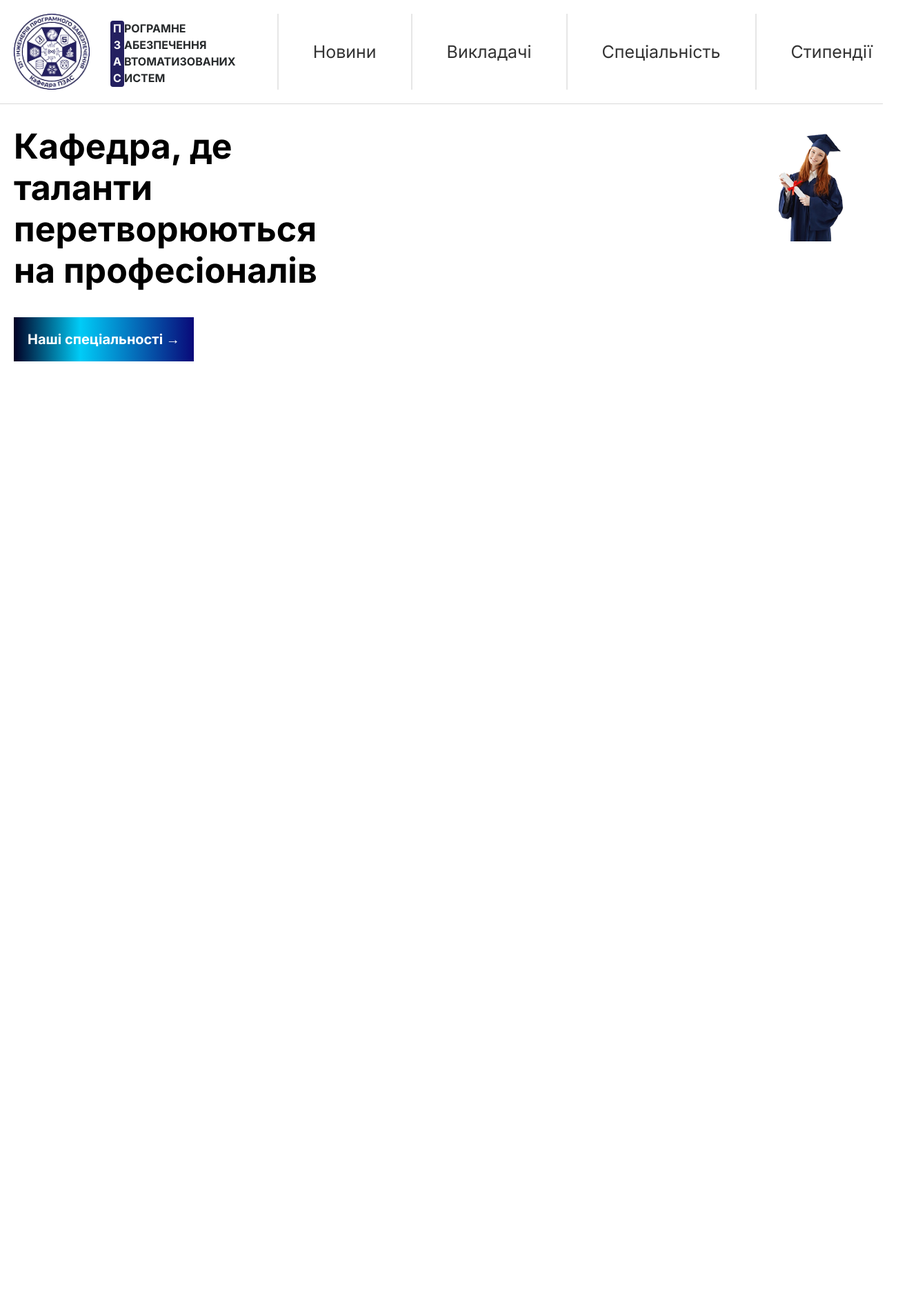
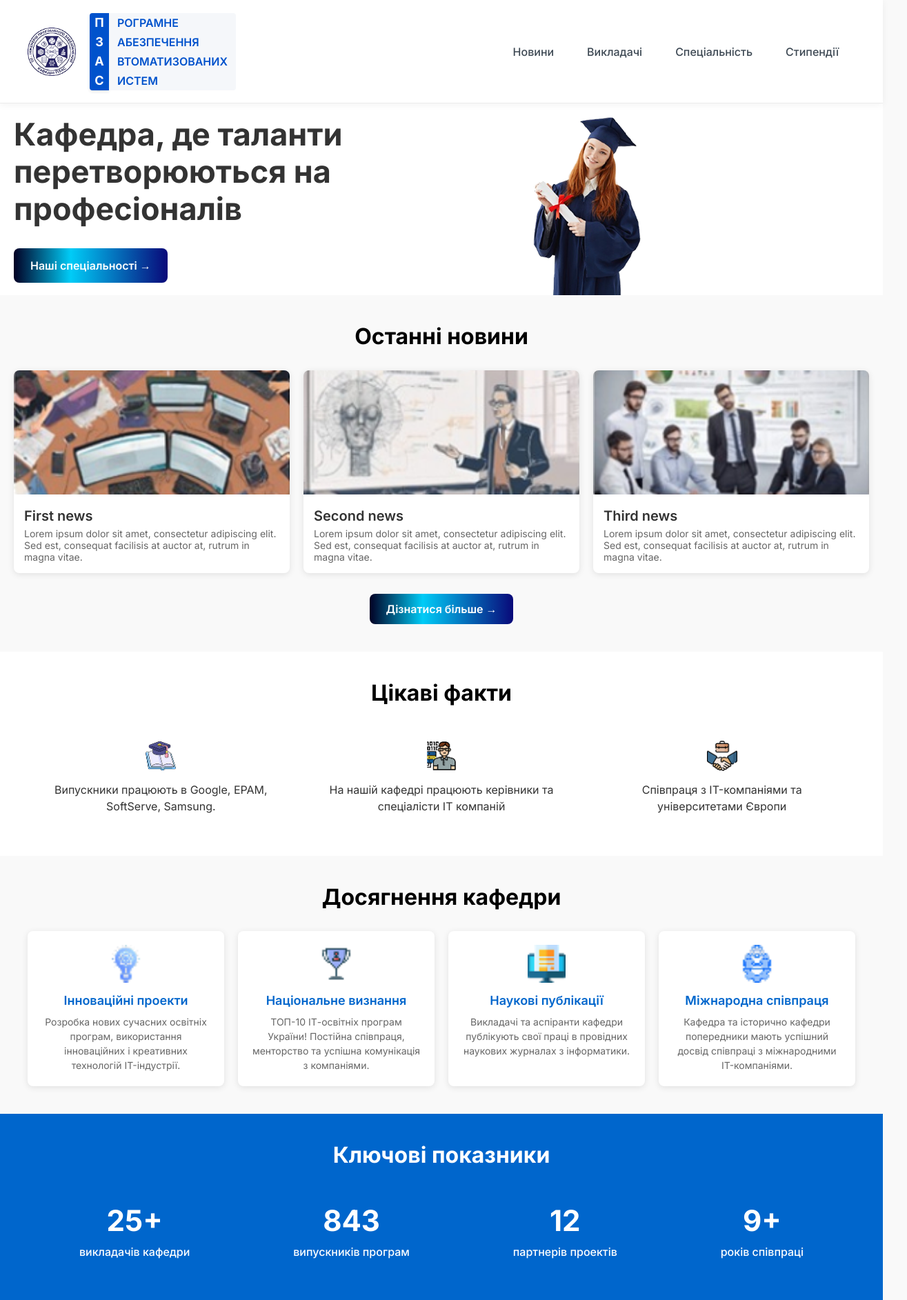
Before and after one commit to Maaxcon/PZAS, a plain HTML site: page index.html in a window 1280 px wide. Shown: the whole page at 69% size, 1315 px wide, since content can reach past the window. Before the commit the page ends 800 px from the top, so only its background shows below. Drawn offline with Linux system fonts and the light colour scheme.

Commit message:
Header main_page

```diff
--- /dev/null
+++ b/header.html
@@ -0,0 +1,27 @@
+<div class="logo-container">
+    <img src="img-main-page/Logo_fitis.png" alt="Logo-PZAS">
+
+    <div class="pz-block">
+        <div class="pz-letters">
+            <div>П</div>
+            <div>З</div>
+            <div>А</div>
+            <div>С</div>
+        </div>
+        <div class="pz-text">
+            <p>РОГРАМНЕ</p>
+            <p>АБЕЗПЕЧЕННЯ</p>
+            <p>ВТОМАТИЗОВАНИХ</p>
+            <p>ИСТЕМ</p>
+        </div>
+    </div>
+</div>
+
+<nav class="nav-container">
+    <ul class="list">
+        <li class="nav">Новини</li>
+        <li class="nav">Викладачі</li>
+        <li class="nav">Спеціальність</li>
+        <li class="nav">Стипендії</li>
+    </ul>
+</nav>
--- /dev/null
+++ b/header_style.css
@@ -0,0 +1,229 @@
+* {
+    margin: 0;
+    padding: 0;
+    box-sizing: border-box;
+}
+
+body {
+    font-family: 'Inter', sans-serif;
+    color: #333;
+    width: 100%;
+    height: 100%;
+    margin: 0;
+    padding: 0;
+}
+
+/* Header styles */
+.header {
+    display: flex;
+    align-items: center;
+    justify-content: space-between;
+    width: 100%;
+    height: 150px;
+    background-color: white;
+    border-bottom: 1px solid rgba(0, 0, 0, 0.08);
+    padding: 0 40px;
+    box-shadow: 0 2px 10px rgba(0, 0, 0, 0.05);
+    position: sticky;
+    top: 0;
+    z-index: 1000;
+}
+
+.logo-container {
+    display: flex;
+    align-items: center;
+}
+
+.header img {
+    height: 70px;
+    margin-right: 20px;
+    transition: transform 0.3s ease;
+}
+
+.header img:hover {
+    transform: scale(1.05);
+}
+
+/* ПЗАС block styles */
+.pz-block {
+    display: flex;
+    align-items: flex-start;
+    margin-right: 60px;
+}
+
+.pz-letters {
+    display: flex;
+    flex-direction: column;
+    background-color: #0052CC;
+    border-radius: 4px 0 0 4px;
+    width: 28px;
+    overflow: hidden;
+    box-shadow: 0 2px 4px rgba(0, 0, 0, 0.1);
+}
+
+.pz-letters div {
+    color: white;
+    font-size: 18px;
+    font-weight: 700;
+    text-align: center;
+    height: 28px;
+    width: 28px;
+    display: flex;
+    align-items: center;
+    justify-content: center;
+}
+
+.pz-text {
+    display: flex;
+    flex-direction: column;
+    background-color: #F5F7FA;
+    border-radius: 0 4px 4px 0;
+    padding: 0 12px;
+}
+
+.pz-text p {
+    font-size: 16px;
+    font-weight: 600;
+    line-height: 28px;
+    height: 28px;
+    color: #0052CC;
+    display: flex;
+    align-items: center;
+}
+
+/* Navigation styles */
+.nav-container {
+    height: 100%;
+}
+
+.list {
+    list-style: none;
+    display: flex;
+    height: 100%;
+    justify-content: center;
+    align-items: center;
+}
+
+.nav {
+    font-size: 16px;
+    font-weight: 500;
+    padding: 0 24px;
+    height: 90px;
+    display: flex;
+    align-items: center;
+    color: #3D4853;
+    cursor: pointer;
+    position: relative;
+    transition: all 0.3s ease;
+}
+
+.nav:hover {
+    color: #0052CC;
+    background-color: rgba(0, 82, 204, 0.04);
+}
+
+.nav::after {
+    content: '';
+    position: absolute;
+    bottom: 0;
+    left: 0;
+    width: 100%;
+    height: 3px;
+    background-color: #0052CC;
+    transform: scaleX(0);
+    transform-origin: bottom right;
+    transition: transform 0.3s ease;
+}
+
+.nav:hover::after {
+    transform-origin: bottom left;
+    transform: scaleX(1);
+}
+
+.nav.active {
+    color: #0052CC;
+    font-weight: 600;
+}
+
+.nav.active::after {
+    transform: scaleX(1);
+}
+
+/* Responsive styles */
+@media (max-width: 1024px) {
+    .header {
+        padding: 0 20px;
+    }
+
+    .nav {
+        padding: 0 15px;
+        font-size: 15px;
+    }
+
+    .pz-block {
+        margin-right: 30px;
+    }
+}
+
+@media (max-width: 768px) {
+    .header {
+        height: auto;
+        flex-direction: column;
+        padding: 15px;
+        align-items: flex-start;
+    }
+
+    .logo-container {
+        width: 100%;
+        justify-content: space-between;
+        margin-bottom: 15px;
+    }
+
+    .nav-container {
+        width: 100%;
+    }
+
+    .list {
+        width: 100%;
+    }
+
+    .nav {
+        height: 60px;
+        justify-content: center;
+        flex: 1;
+        padding: 0 10px;
+        font-size: 14px;
+        text-align: center;
+    }
+
+    .header img {
+        height: 50px;
+    }
+}
+
+@media (max-width: 480px) {
+    .list {
+        flex-wrap: wrap;
+    }
+
+    .nav {
+        width: 50%;
+        border-bottom: 1px solid rgba(0, 0, 0, 0.08);
+    }
+
+    .pz-letters {
+        width: 24px;
+    }
+
+    .pz-letters div {
+        font-size: 14px;
+        height: 24px;
+        width: 24px;
+    }
+
+    .pz-text p {
+        font-size: 14px;
+        line-height: 24px;
+        height: 24px;
+    }
+}
--- a/index.html
+++ b/index.html
@@ -6,40 +6,112 @@
     <title>Кафедра ПЗАС</title>
     <link rel="stylesheet" href="style-main.css">
     <link rel="stylesheet" href="fonts.css">
+    <link rel="stylesheet" href="header_style.css">
 </head>
 <body>
-    <header class="header">
-        <img src="img-main-page/Logo_fitis.png" alt="Logo-PZAS">
+   <div class="header"></div>
+     <main>
+        <div class="title_and_but">
+            <h1 class="title">Кафедра, де таланти перетворюються на професіоналів</h1>
+            <button class="but_other_profes more-button">Наші спеціальності →</button>
+        </div>
+        <img class="student_photo_main" src="/img-main-page/students_main.png" alt="">
+    </main>
 
-        <div class="pz-block">
-            <div class="pz-letters">
-                <div>П</div>
-                <div>З</div>
-                <div>А</div>
-                <div>С</div>
+    <!-- Останні новини -->
+    <section class="news-section">
+        <h2 class="section-title">Останні новини</h2>
+        <div class="news-container">
+            <div class="news-card">
+                <img src="/img-main-page/news/photo_news_1.png" alt="Перша новина">
+                <h3>First news</h3>
+                <p>Lorem ipsum dolor sit amet, consectetur adipiscing elit. Sed est, consequat facilisis at auctor at, rutrum in magna vitae.</p>
             </div>
-            <div class="pz-text">
-                <p>РОГРАМНЕ</p>
-                <p>АБЕЗПЕЧЕННЯ</p>
-                <p>ВТОМАТИЗОВАНИХ</p>
-                <p>ИСТЕМ</p>
+            <div class="news-card">
+                <img src="/img-main-page/news/photo_news_2.png" alt="Друга новина">
+                <h3>Second news</h3>
+                <p>Lorem ipsum dolor sit amet, consectetur adipiscing elit. Sed est, consequat facilisis at auctor at, rutrum in magna vitae.</p>
+            </div>
+            <div class="news-card">
+                <img src="/img-main-page/news/photo_news_3.png" alt="Третя новина">
+                <h3>Third news</h3>
+                <p>Lorem ipsum dolor sit amet, consectetur adipiscing elit. Sed est, consequat facilisis at auctor at, rutrum in magna vitae.</p>
             </div>
         </div>
+        <div class="more-news">
+            <button class="more-button">Дізнатися більше →</button>
+        </div>
+    </section>
 
-        <ul class="list">
-            <li class="nav">Новини</li>
-            <li class="nav">Викладачі</li>
-            <li class="nav">Спеціальність</li>
-            <li class="nav">Стипендії</li>
-        </ul>
-    </header>
+    <!-- Цікаві факти -->
+    <section class="facts-section">
+        <h2 class="section-title">Цікаві факти</h2>
+        <div class="facts-container">
+            <div class="fact-card">
+                <img src="img-main-page/facts/icons_facts_1.png" alt="Випускники">
+                <p>Випускники працюють в Google, EPAM, SoftServe, Samsung.</p>
+            </div>
+            <div class="fact-card">
+                <img src="img-main-page/facts/icons_facts_2.png" alt="Викладачі">
+                <p>На нашій кафедрі працюють керівники та спеціалісти IT компаній</p>
+            </div>
+            <div class="fact-card">
+                <img src="img-main-page/facts/icons_facts_3.png" alt="Співпраця">
+                <p>Співпраця з IT-компаніями та університетами Європи</p>
+            </div>
+        </div>
+    </section>
 
-    <main>
-        <div class="title_and_but">
-            <h1 class="title">Кафедра, де таланти перетворюються на професіоналів</h1>
-            <button class="but_other_profes">Наші спеціальності →</button>
+    <!-- Досягнення кафедри -->
+    <section class="achievements-section">
+        <h2 class="section-title">Досягнення кафедри</h2>
+        <div class="achievements-container">
+            <div class="achievement-card">
+                <img src="/img-main-page/achivment/achviv_icon_1.png" alt="Інноваційні проекти">
+                <h3>Інноваційні проекти</h3>
+                <p>Розробка нових сучасних освітніх програм, використання інноваційних і креативних технологій IT-індустрії.</p>
+            </div>
+            <div class="achievement-card">
+                <img src="img-main-page/achivment/achviv_icon_2.png" alt="Національне визнання">
+                <h3>Національне визнання</h3>
+                <p>ТОП-10 ІТ-освітніх програм України! Постійна співпраця, менторство та успішна комунікація з компаніями.</p>
+            </div>
+            <div class="achievement-card">
+                <img src="img-main-page/achivment/achviv_icon_3.png" alt="Наукові публікації">
+                <h3>Наукові публікації</h3>
+                <p>Викладачі та аспіранти кафедри публікують свої праці в провідних наукових журналах з інформатики.</p>
+            </div>
+            <div class="achievement-card">
+                <img src="img-main-page/achivment/achviv_icon_4.png" alt="Міжнародна співпраця">
+                <h3>Міжнародна співпраця</h3>
+                <p>Кафедра та історично кафедри попередники мають успішний досвід співпраці з міжнародними IT-компаніями.</p>
+            </div>
         </div>
-        <img src="/img-main-page/students_main.png" alt="">
-    </main>
+    </section>
+
+    <!-- Ключові показники -->
+    <section class="indicators-section">
+        <h2 class="section-title">Ключові показники</h2>
+        <div class="indicators-container">
+            <div class="indicator">
+                <h3>25+</h3>
+                <p>викладачів кафедри</p>
+            </div>
+            <div class="indicator">
+                <h3>843</h3>
+                <p>випускників програм</p>
+            </div>
+            <div class="indicator">
+                <h3>12</h3>
+                <p>партнерів проектів</p>
+            </div>
+            <div class="indicator">
+                <h3>9+</h3>
+                <p>років співпраці</p>
+            </div>
+        </div>
+    </section>
+
+    <script src="script_main.js"></script>
 </body>
 </html>
--- a/script_main.js
+++ b/script_main.js
@@ -0,0 +1,5 @@
+fetch('header.html')
+.then(responce => responce.text())
+.then(data =>{
+    document.querySelector(".header").innerHTML = data
+})
--- a/style-main.css
+++ b/style-main.css
@@ -4,6 +4,8 @@ body {
     height: 100%;
     margin: 0;
     padding: 0;
+    font-family: "Inter", sans-serif;
+    background-color: #f9f9f9;
 }
 
 * {
@@ -12,127 +14,233 @@ body {
     box-sizing: border-box;
 }
 
-/* Шапка */
-.header {
+/* Основна частина */
+main {
+
+    display: flex;
     width: 100%;
-    height: auto;
+    height: 278px;
+    padding-left: 20px;
+    justify-content: space-between;
+    position: relative;
+    overflow: visible;
+    background-color: #fff;
+}
+
+.title_and_but {
     display: flex;
+    flex-direction: column;
+    justify-content: center;
+    width: 50%;
+
+}
+
+
+main button {
+    padding: 15px 20px;
+    color: #ffffff;
+    height: 50px;
+    width: fit-content;
+    background: #0052CC;
+    font-family: "Inter", sans-serif;
+    border: none;
+    font-weight: 600;
+    font-size: 16px;
+    border-radius: 4px;
+    cursor: pointer;
+}
+
+.title {
+    width: 660px;
+    font-size: 45px;
+    line-height: 1.2;
+    margin-bottom: 30px;
+    font-family: "Inter", sans-serif;
+    font-weight: 700;
+}
+
+.student_photo_main {
+    width: auto;
+    height: 100%;
+    position: absolute;
+    right: 20%;
+    top: 0;
+
+}
+
+/* Останні новини */
+.news-section {
+    padding: 40px 20px;
+    background-color: #f9f9f9;
+}
+
+.section-title {
+    font-size: 32px;
+    font-weight: 700;
+    margin-bottom: 30px;
+    color: #000;
+    text-align: center;
+}
+
+.news-container {
+    display: flex;
+    justify-content: space-between;
+    gap: 20px;
+    margin-bottom: 30px;
+}
+
+.news-card {
+    background-color: #fff;
+    border-radius: 8px;
+    overflow: hidden;
+    box-shadow: 0 2px 10px rgba(0, 0, 0, 0.1);
+    flex: 1;
+}
+
+.news-card img {
+    width: 100%;
+    height: 180px;
+    object-fit: cover;
+}
+
+.news-card h3 {
+    padding: 15px 15px 5px;
+    font-size: 20px;
+    font-weight: 600;
+}
+
+.news-card p {
+    padding: 0 15px 15px;
+    color: #666;
+    font-size: 14px;
+}
+
+.more-news {
+    display: flex;
+    justify-content: center;
+}
+
+.more-button {
+    padding: 12px 24px;
+    color: #ffffff;
+    background: linear-gradient(90deg, rgba(2, 0, 36, 1) 0%, rgba(0, 204, 247, 1) 37%, rgba(9, 9, 121, 1) 100%);
+    font-family: "Inter", sans-serif;
+    border: none;
+    font-weight: 600;
+    font-size: 16px;
+    border-radius: 8px;
+    cursor: pointer;
+}
+
+/* Цікаві факти */
+.facts-section {
+    padding: 40px 20px;
+    background-color: #fff;
+}
+
+.facts-container {
+    display: flex;
+    justify-content: space-between;
+    gap: 20px;
+    max-width: 1200px;
+    margin: 0 auto;
+}
+
+.fact-card {
+    display: flex;
+    flex-direction: column;
     align-items: center;
-    background-color: white;
-    border-bottom: 1px solid #d9d9d9;
+    text-align: center;
+    flex: 1;
     padding: 20px;
 }
 
-.header img {
-    height: 110px;
-    margin-right: 10px;
+.fact-card img {
+    width: 44px;
+    height: 44px;
+    margin-bottom: 15px;
 }
 
-/* Блок ПЗАС + текст */
-.pz-block {
-    display: flex;
-    margin-left: 20px;
-    margin-right: 60px;
-    margin-top: 5px;
-    align-items: flex-start; /* Вирівнюємо елементи по верхньому краю */
+.fact-card p {
+    color: #333;
+    font-size: 16px;
+    line-height: 1.5;
 }
 
-.pz-letters {
+/* Досягнення кафедри */
+.achievements-section {
+    padding: 40px 20px;
+    background-color: #f9f9f9;
+}
+
+.achievements-container {
+    display: grid;
+    grid-template-columns: repeat(4, 1fr);
+    gap: 20px;
+    max-width: 1200px;
+    margin: 0 auto;
+}
+
+.achievement-card {
+    background-color: #fff;
+    border-radius: 8px;
+    padding: 20px;
+    box-shadow: 0 2px 10px rgba(0, 0, 0, 0.1);
     display: flex;
     flex-direction: column;
-    background-color: #242060;
-    justify-content: space-between;
-    padding: 0;
-    border-radius: 4px; /* Додаємо заокруглення для синього блоку */
-    width: 20px; /* Зменшуємо ширину синього блоку */
-    overflow: hidden; /* Забезпечуємо, щоб вміст не виступав за межі блоку */
+    align-items: center;
+    text-align: center;
 }
 
-.pz-letters div {
-    color: white;
-    font-size: 16px;
-    font-weight: 700;
-    text-align: center;
-    line-height: 1.6;
-    height: 24px;
-    width: 20px; /* Зменшуємо ширину під літеру */
-    font-family: "Inter", sans-serif;
-    display: flex;
-    align-items: center;
-    justify-content: center;
+.achievement-card img {
+    width: 55px;
+    height: 55px;
+    margin-bottom: 15px;
 }
 
-.pz-text {
-    display: flex;
-    flex-direction: column;
-    justify-content: space-between;
-    margin-left: 0; /* Видаляємо відступ для з'єднання літер */
+.achievement-card h3 {
+    font-size: 18px;
+    font-weight: 600;
+    margin-bottom: 10px;
+    color: #0066cc;
 }
 
-.pz-text p {
-    font-size: 16px; /* Зменшено розмір шрифту для відповідності */
-    font-weight: 700; /* Зроблено більш жирним, як у літер */
-    text-transform: uppercase;
-    line-height: 1.6;
-    margin: 0;
-    font-family: "Inter", sans-serif;
-    color: #272A2C;
-    padding-left: 0; /* Видалено відступ зліва */
-    display: flex;
-    align-items: center;
-    height: 24px; /* Встановлюємо висоту, рівну висоті літери */
+.achievement-card p {
+    color: #666;
+    font-size: 14px;
+    line-height: 1.5;
 }
 
-/* Меню */
-.list {
-    list-style: none;
-    display: flex;
-    align-items: center;
-    height: 100%;
-    margin-left: auto;
+/* Ключові показники */
+.indicators-section {
+    padding: 40px 20px;
+    background-color: #0066cc;
+    color: #fff;
 }
 
-.nav {
-    font-size: 25px;
-    padding: 0 50px;
-    height: 110px;
-    display: flex;
-    align-items: center;
-    color: #333;
-    cursor: pointer;
-    font-family: "Inter", sans-serif;
-    border-left: 2px solid #e6e6e6;
-    line-height: 65px;
+.indicators-section .section-title {
+    color: #fff;
 }
 
-.nav:hover {
-    background-color: #f5f5f5;
+.indicators-container {
+    display: flex;
+    justify-content: space-around;
+    max-width: 1200px;
+    margin: 0 auto;
 }
 
-/* Основна частина */
-main {
-    margin-top: 31px;
-    display: flex;
-    width: 100%;
-    height: 168px;
-    padding-left: 20px;
+.indicator {
+    text-align: center;
+    padding: 20px;
 }
 
-main button {
-    width: max-content;
-    padding: 20px;
-    color: #ffffff;
-    height: 64px;
-    background: linear-gradient(90deg, rgba(2, 0, 36, 1) 0%, rgba(0, 204, 247, 1) 37%, rgba(9, 9, 121, 1) 100%);
-    font-family: "Inter", sans-serif;
-    border: none;
+.indicator h3 {
+    font-size: 42px;
     font-weight: 700;
-    font-size: 20px;
+    margin-bottom: 10px;
 }
 
-.title {
-    font-size: 50px;
-    width: 46%;
-    margin-bottom: 38px;
-    font-family: "Inter", sans-serif;
+.indicator p {
+    font-size: 16px;
+    font-weight: 500;
 }
```
Also changed, not shown: img-main-page/achivment/achviv_icon_1.png (added), img-main-page/achivment/achviv_icon_2.png (added), img-main-page/achivment/achviv_icon_3.png (added), img-main-page/achivment/achviv_icon_4.png (added), img-main-page/facts/icons_facts_1.png (added), img-main-page/facts/icons_facts_2.png (added), img-main-page/facts/icons_facts_3.png (added), img-main-page/news/photo_news_1.png (added), img-main-page/news/photo_news_2.png (added), img-main-page/news/photo_news_3.png (added).
